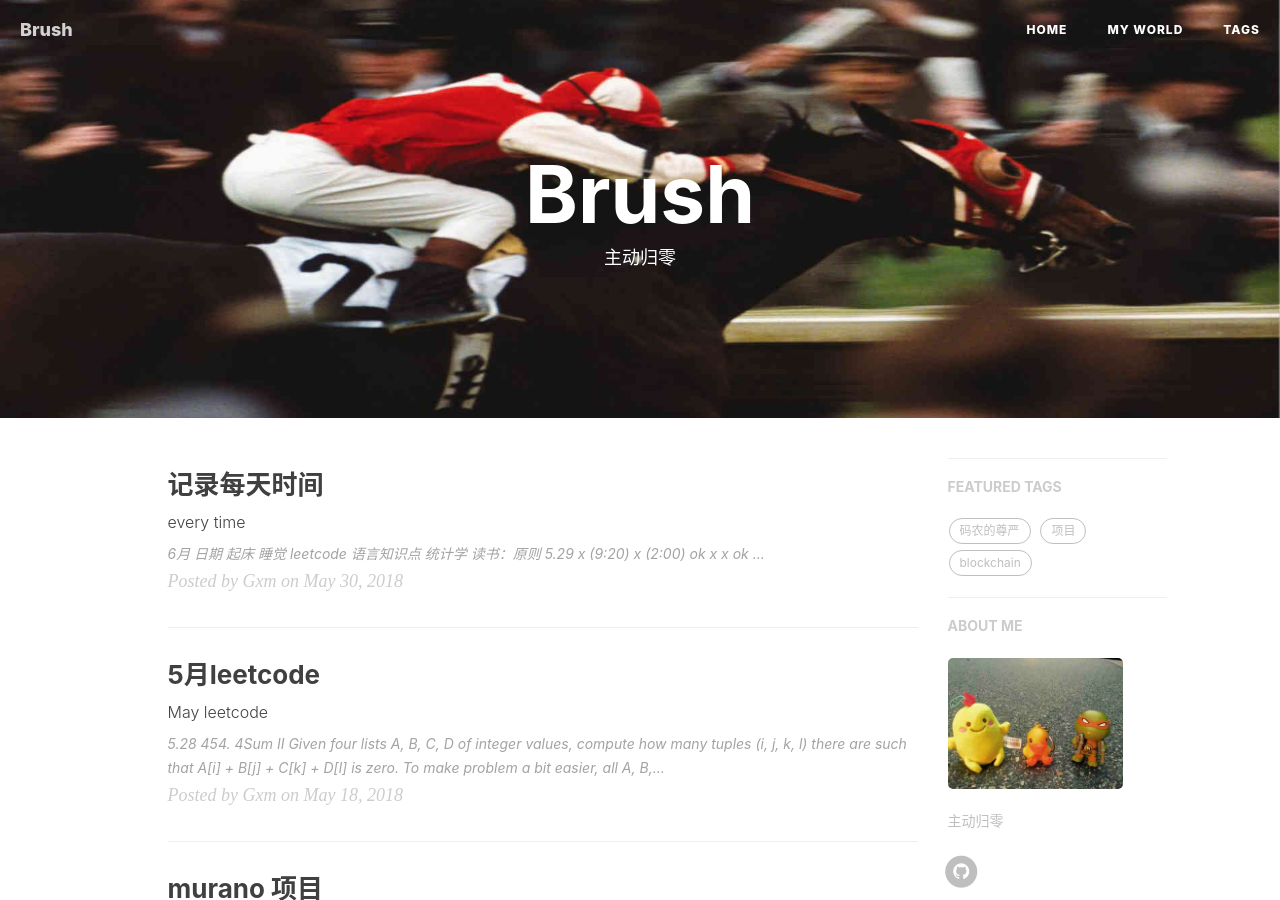
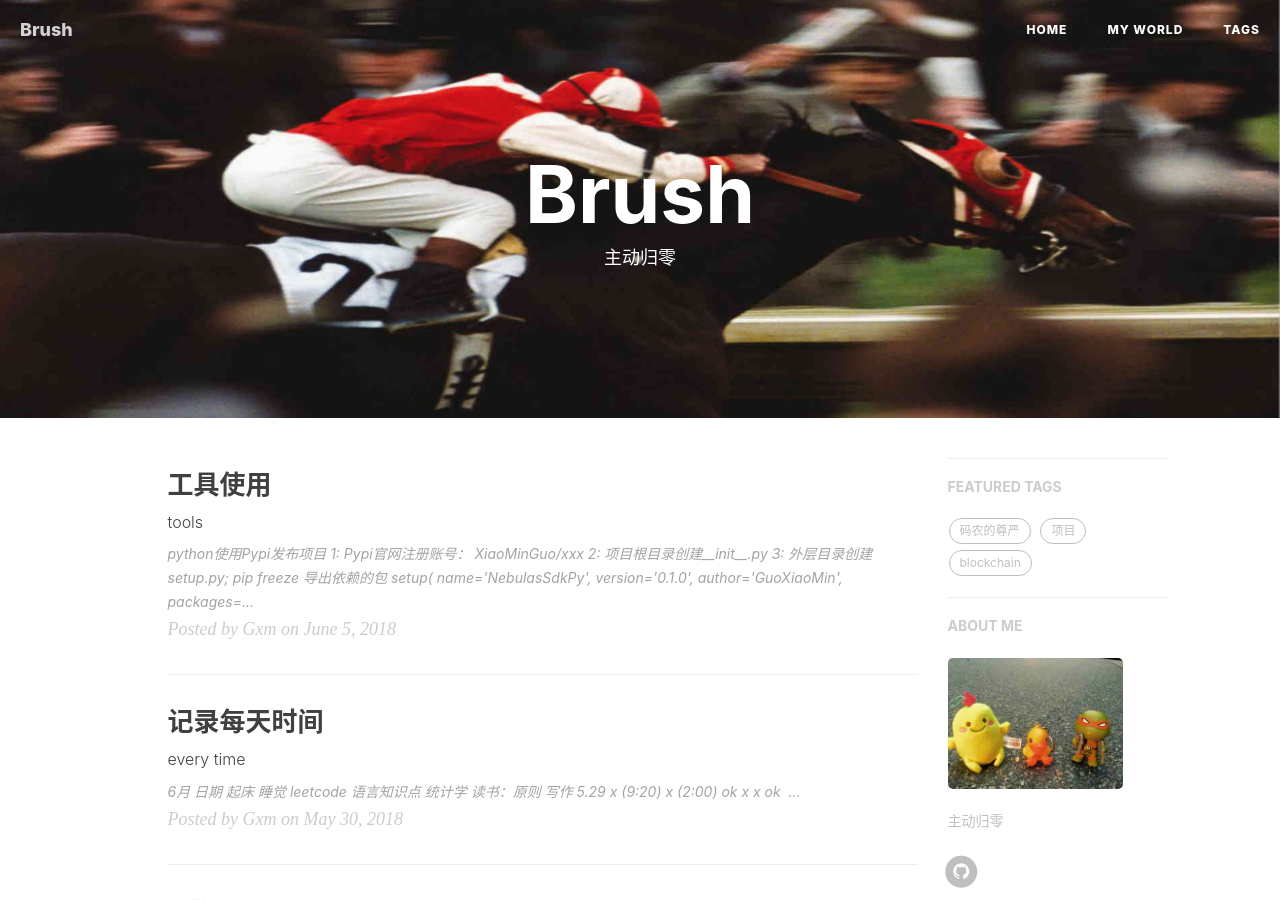
Before and after one commit to BrushXiaoMinGuo/BrushXiaoMinGuo.github.io, a Jekyll site: the page built from index.html, in a window 1280 px wide and 900 px high. Built offline with Jekyll 4.4.1, drawn with Linux system fonts in a browser that asks for light colours; nearby versions of some CDN libraries; the list of posts is cut into pages by our own code; comment, search, counter and statistics services are not loaded; some of the changed text lies outside the part shown.

Commit message:
day time&&tools->pypi

````diff
--- a/_posts/2018-05-30-day-time.markdown
+++ b/_posts/2018-05-30-day-time.markdown
@@ -14,7 +14,9 @@ tags:
 
 #### 6月
 
-| 日期   |      起床     |  睡觉| leetcode | 语言知识点 | 统计学 | 读书：原则 |
+| 日期   |      起床     |  睡觉| leetcode | 语言知识点 | 统计学 | 读书：原则 |写作|
 |----------|:-------------:|:------:|:----:|:---:|:---:|:---:|
 | 5.29 |  x (9:20)| x  (2:00) | ok | x| x| ok |
 | 5.30 |    x (8:40)  |    |||||
+|6.4|x|x(1:00)|x|x|x|x|ok|
+|6.5|x|
--- /dev/null
+++ b/_posts/2018-06-05-tools.markdown
@@ -0,0 +1,72 @@
+---
+layout:       post
+title:        "工具使用"
+subtitle:     "tools"
+date:         2018-06-05
+author:       "Gxm"
+header-img:   "img/project.jpg"
+header-mask:  0.3
+catalog:      true
+multilingual: false
+tags:
+    - tools
+---
+
+#### python使用Pypi发布项目
+1: Pypi官网注册账号： XiaoMinGuo/xxx
+2: 项目根目录创建__init__.py
+3: 外层目录创建setup.py; pip freeze 导出依赖的包
+```
+setup(
+    name='NebulasSdkPy',
+    version='0.1.0',
+    author='GuoXiaoMin',
+    packages=find_packages(exclude=["test", "test.*"]),
+    url='',
+    license='LICENSE.txt',
+    description='NebulasSdkPy',
+    #long_description=open('README.md').read(),
+    install_requires=[
+        "certifi == 2018.4.16",
+        "chardet == 3.0.4",
+        "crypto == 1.4.1",
+        "cytoolz == 0.9.0.1",
+        "eth-hash == 0.1.3",
+        "eth-keyfile == 0.5.1",
+        "eth-keys == 0.2.0b3",
+        "eth-utils == 1.0.3",
+        "idna == 2.6",
+        "Naked == 0.1.31",
+        "protobuf == 3.5.2.post1",
+        "pycryptodome == 3.6.1",
+        "pycurl == 7.43.0.1",
+        "pyscrypt == 1.6.2",
+        "pysha3 == 1.0.2",
+        "PyYAML == 3.12",
+        "requests == 2.18.4",
+        "sha3 == 0.2.1",
+        "shellescape == 3.4.1",
+        "six == 1.11.0",
+        "toolz == 0.9.0",
+        "urllib3 == 1.22"
+    ],
+```
+4: 根目录创建pypirc: ~/.pypirc.内容如下：
+```
+[distutils]
+index-servers=pypi
+
+[pypi]
+repository = https://upload.pypi.org/legacy/
+username = <username>
+password = <password>
+```
+5: 本地打包
+6: 使用twine注册包
+pip install twine 然后twine register dist/*
+7: 使用twine上传包
+twine upload dist/*
+上传后在自己的项目可见自己的包。
+8:让别人使用你的包：
+pip install package-name
+pip install package-name update
````
